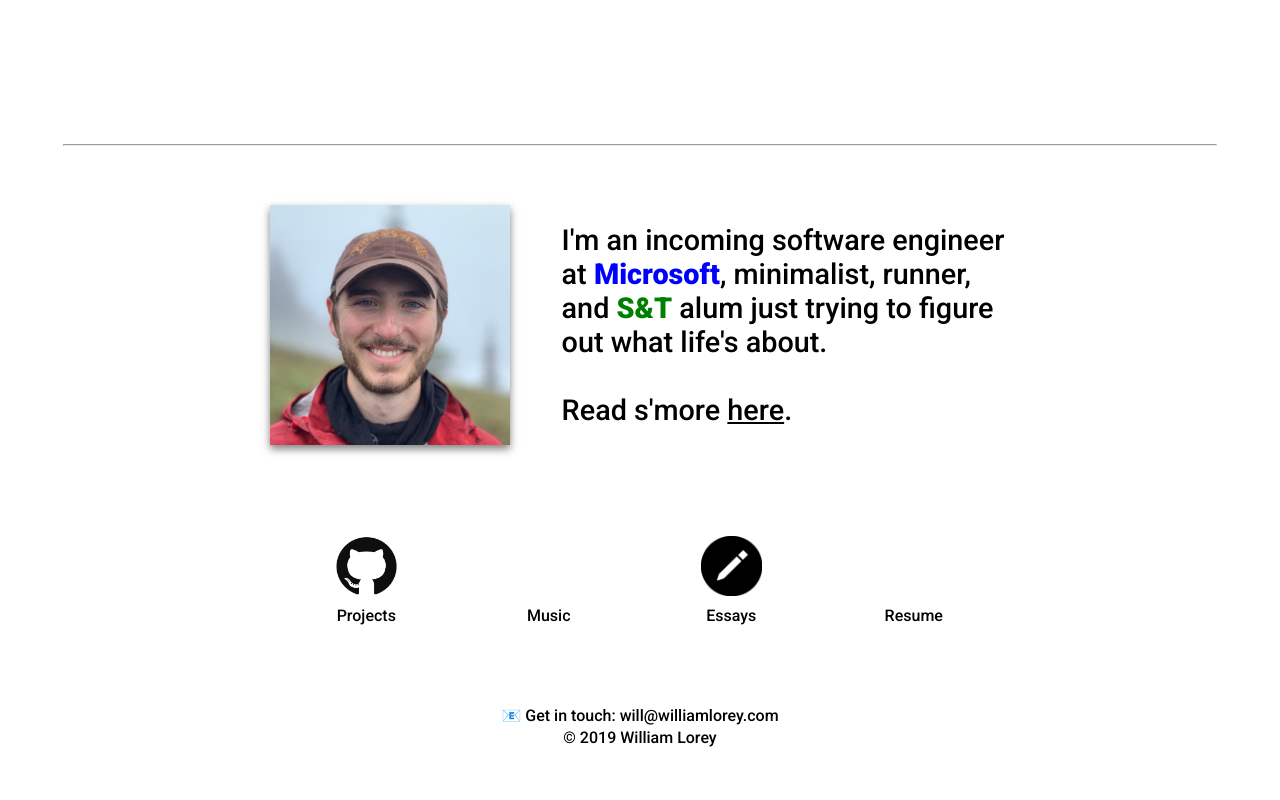
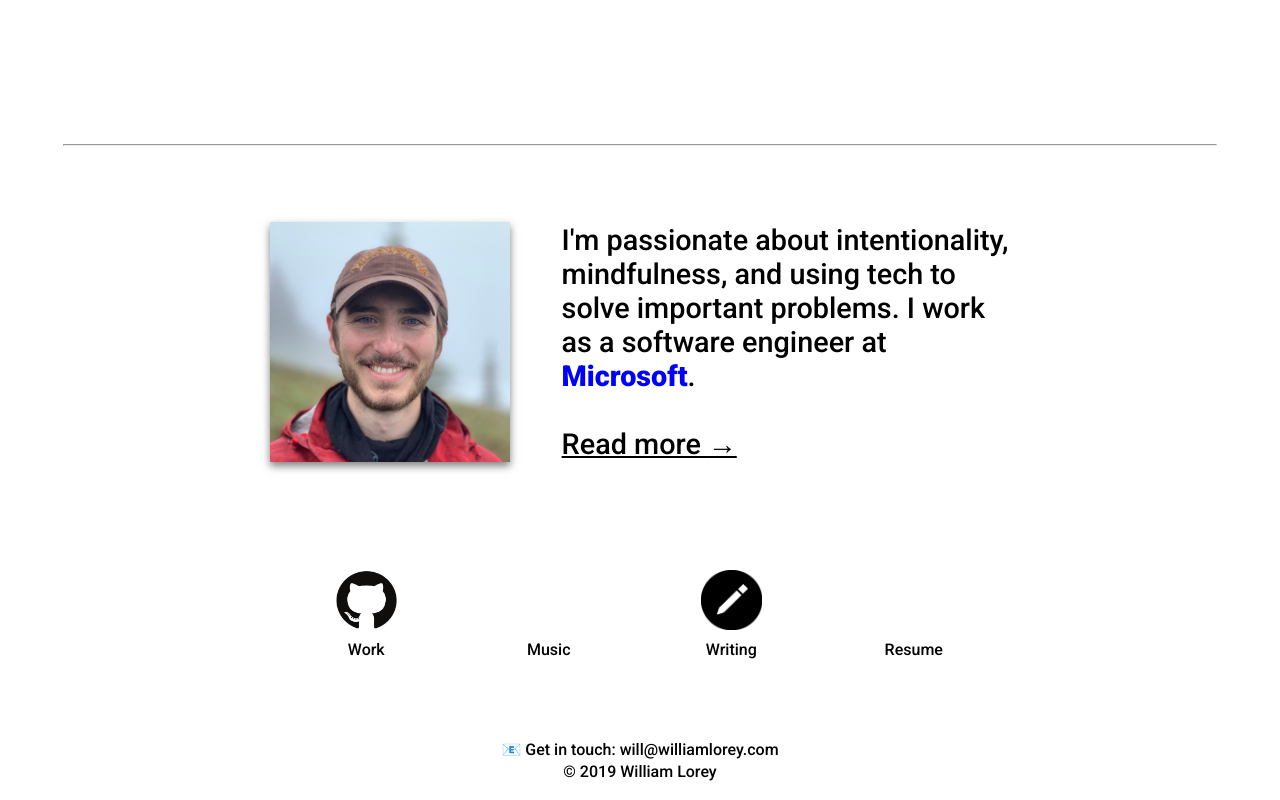
Before and after one commit to wwlorey/williamlorey.com, a Gatsby site: page / in a window 1280 px wide. Shown: the part 546-1346 px from the top of the page. Before the commit the page ends 1312 px from the top, so only its background shows below. Built offline with nearby package versions, Linux system fonts and the light colour scheme; Gatsby itself is replaced by a stand-in of ours.

Commit message:
Update what I'm about, add writing page

```diff
--- a/gatsby-node.js
+++ b/gatsby-node.js
@@ -29,7 +29,7 @@
     result.data.allMarkdownRemark.edges.forEach(({ node }) => {
       createPage({
         path: node.fields.slug,
-        component: path.resolve(`./src/templates/essay.js`),
+        component: path.resolve(`./src/templates/writing.js`),
         context: {
           // Data passed to context is available
           // in page queries as GraphQL variables.
--- a/src/components/intro.js
+++ b/src/components/intro.js
@@ -1,6 +1,6 @@
 import React from 'react';
 import { Link } from 'gatsby';
-import ExternalLink from './external-link'
+import Emoji from './emoji';
 import styles from './intro.module.css';
 
 export default props => (
@@ -24,20 +24,14 @@
       <div className={styles.textSpacer} />
       <div style={{ display: 'inline-block', verticalAlign: 'middle' }}>
         <p className={styles.introText}>
-          I'm an incoming software engineer at{' '}
-          <strong style={{ color: 'blue' }}>Microsoft</strong>, minimalist,
-          runner, and{' '}
-          <ExternalLink href='https://mst.edu'>
-            <strong style={{ color: 'green' }}>S&amp;T</strong>
-          </ExternalLink>{' '}
-          alum just trying to figure out what life's about.
+          I'm passionate about intentionality, mindfulness, and using tech to solve important problems.
+          I work as a software engineer at{' '}
+          <strong style={{ color: 'blue' }}>Microsoft</strong>.
           <br />
           <br />
-          Read s'more{' '}
           <Link style={{ textDecoration: 'underline' }} to='/about'>
-            here
+            Read more <Emoji description='right arrow' emoji='→' />
           </Link>
-          .
         </p>
       </div>
     </div>
--- a/src/components/navigation-dash.js
+++ b/src/components/navigation-dash.js
@@ -14,7 +14,7 @@
     /> */}
     <PicLink
       pic='github.png'
-      label='Projects'
+      label='Work'
       link='https://github.com/wwlorey'
       className={props.scrollOcurred ? 'animateInLeft' : 'hidden'}
       newTab={true}
@@ -49,9 +49,8 @@
     /> */}
     <PicLink
       pic='writing.png'
-      label='Essays'
-      // link={'/essays'}
-      link={'/essays'}
+      label='Writing'
+      link={'/writing'}
       className={props.scrollOcurred ? 'animateInLeft' : 'hidden'}
       newTab={false}
     />
--- a/src/pages/essays.js
+++ b/src/pages/writing.js
@@ -5,7 +5,7 @@
 export default ({ data }) => {
   return (
     <PostWrapper>
-        <h2>Essays</h2>
+        <h2>Writing</h2>
         {/* <h4>{data.allMarkdownRemark.totalCount} Posts</h4> */}
         {data.allMarkdownRemark.edges.map(({ node }) => (
           <div key={node.id}>
```
